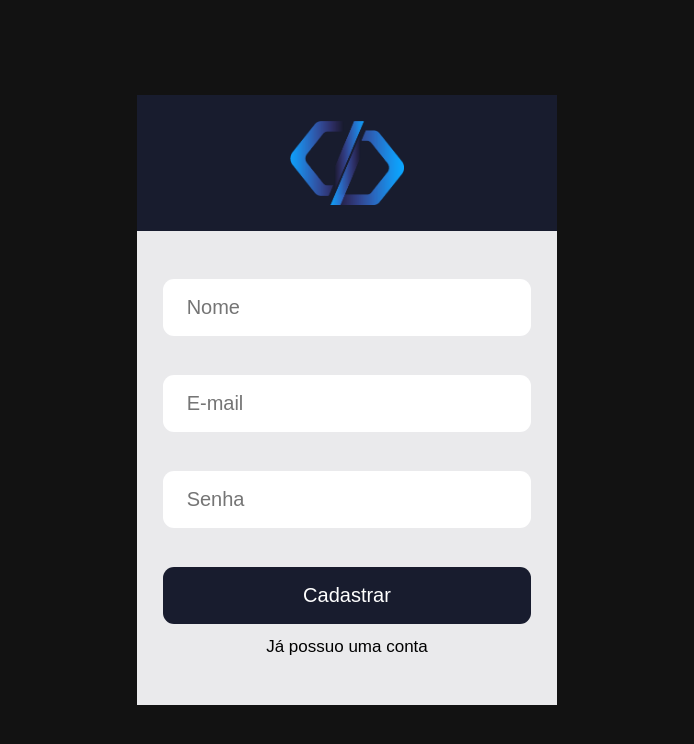
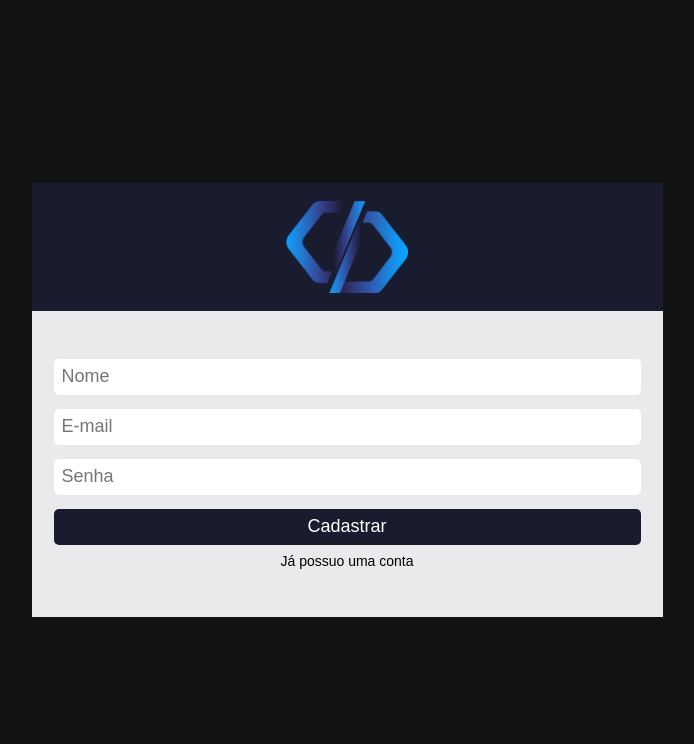
Before and after one commit to joaocolchalski/sistema_de_chamados_reactjs, a React (Create React App) app: page /signup in a window 1280 px wide. Shown: the top 744 px of the page, without its empty margins (293-987 px from the left). Built offline with nearby package versions, Linux system fonts and the light colour scheme.

Commit message:
Fazendo a parte de cadastro do usuário

```diff
--- a/src/App.js
+++ b/src/App.js
@@ -1,10 +1,13 @@
 import { BrowserRouter } from "react-router-dom";
 import RoutesApp from "./routes";
+import AuthProvider from "./contexts/auth";
 
 export default function App() {
   return (
     <BrowserRouter>
-      <RoutesApp />
+      <AuthProvider>
+        <RoutesApp />
+      </AuthProvider>
     </BrowserRouter>
   );
 }
--- a/src/contexts/auth.js
+++ b/src/contexts/auth.js
@@ -0,0 +1,60 @@
+import { useNavigate } from "react-router-dom";
+import { createContext } from "react";
+import { auth, db } from "../firebaseConnection";
+import {
+    addDoc,
+    collection,
+    doc,
+} from "firebase/firestore";
+import { signInWithEmailAndPassword, signOut, createUserWithEmailAndPassword } from "firebase/auth";
+
+export const AuthContext = createContext({})
+
+export default function AuthProvider({ children }) {
+    const navidate = useNavigate()
+
+    async function handleSignIn(email, password) {
+        alert(email)
+    }
+
+    async function handleSignUp(name, email, password) {
+        if (name.trim().length === 0 || email.trim().length === 0 || password.trim().length === 0) {
+            alert('Preencha todos os campos!')
+            return
+        }
+
+        await createUserWithEmailAndPassword(auth, email, password)
+            .then(async (value) => {
+                const collectionRef = collection(db, 'users')
+                await addDoc(collectionRef, {
+                    name: name,
+                    email: value.user.email,
+                    createdAt: new Date(),
+                    avatarUrl: ''
+                }).then(() => {
+                    navidate('/home', { replace: true })
+                })
+            })
+            .catch((err) => {
+                if (err.code === 'auth/email-already-in-use') {
+                    alert('Email já em uso por outro usuário!')
+                } else if (err.code === 'auth/missing-email') {
+                    alert('O email é obrigatório')
+                } else if (err.code === 'auth/invalid-email') {
+                    alert('E-mail Inválido')
+                } else if (err.code === 'auth/missing-password') {
+                    alert('A senha é obrigatória')
+                } else if (err.code === 'auth/weak-password') {
+                    alert('A senha precisa ter no mínimo 6 caracteres')
+                } else {
+                    console.log(err.code)
+                }
+            })
+    }
+
+    return (
+        <AuthContext.Provider value={{ handleSignIn, handleSignUp }}>
+            {children}
+        </AuthContext.Provider>
+    )
+}
--- a/src/pages/SignIn/index.js
+++ b/src/pages/SignIn/index.js
@@ -1,18 +1,29 @@
-import { useState } from "react"
+import { useContext, useState } from "react"
 import { Link } from "react-router-dom"
 import './signin.css'
+import { AuthContext } from "../../contexts/auth"
 
 export default function SignIn() {
     const [email, setEmail] = useState('')
     const [password, setPassword] = useState('')
 
+    const { handleSignIn } = useContext(AuthContext)
+
+    function SignIn(e) {
+        e.preventDefault()
+        handleSignIn(email, password)
+    }
+
     return (
         <div className="container">
-            <div className="form">
-                <img src={require("../../assets/logo-maior.png")} />
+            <form className="form" onSubmit={SignIn}>
+                <div className="logo-container">
+                    <img src={require("../../assets/logo-maior.png")} />
+                </div>
 
-                <form className="form-container">
+                <div className="form-container">
                     <input
+                        autoComplete={false}
                         type="email"
                         placeholder="E-mail"
                         value={email}
@@ -20,16 +31,17 @@ export default function SignIn() {
                     />
 
                     <input
+                        autoComplete={false}
                         type="password"
                         placeholder="Senha"
                         value={password}
                         onChange={(e) => setPassword(e.target.value)}
                     />
 
-                    <button>Acessar</button>
+                    <button type="submit">Acessar</button>
                     <Link to={'/signup'}>Criar uma conta</Link>
-                </form>
-            </div>
+                </div>
+            </form>
         </div>
     )
 }
--- a/src/pages/SignIn/signin.css
+++ b/src/pages/SignIn/signin.css
@@ -10,54 +10,58 @@
 .form{
     display: flex;
     flex-direction: column;
+    align-items: center;
+    width: 90%;
+    max-width: 631px;
+    background-color: #eaeaec;
+}
+
+.logo-container{
+    width: 100%;
+    background-color: #181c2e;
+    display: flex;
     justify-content: center;
     align-items: center;
-    background-color: #181c2e;
-    width: 32.87%;
-    max-width: 631px;
-    min-width: 300px;
 }
 
-.form img{
-    width: 26.95%;
-    max-width: 170px;
-    margin: 26px;
+.logo-container img{
+    height: 71.5%;
+    max-height: 128px;
 }
 
 .form-container{
     display: flex;
+    width: 100%;
+    justify-content: center;
+    align-items: center;
     flex-direction: column;
-    align-items: center;
-    justify-content: center;
-    background-color: #eaeaec;
-    width: 100%;
-    padding: 48px 26px;
+    padding: 48px 22px;
 }
 
 .form-container input{
-    height: 57px;
+    padding: 0 8px;
     width: 100%;
-    padding: 17px 0px 17px 24px;
-    font-size: 20px;
-    border-width: 0;
+    border: 0;
+    height: 36px;
+    font-size: 18px;
+    margin-bottom: 14px;
     background-color: #fff;
-    margin-bottom: 39px;
-    border-radius: 11px;
+    border-radius: 5px;
 }
 
 .form-container button{
     width: 100%;
-    height: 57px;
-    border-width: 0;
+    border: 0;
+    height: 36px;
     background-color: #181c2e;
     color: #fff;
-    font-size: 20px;
-    border-radius: 11px;
-    margin-bottom: 13px;
+    font-size: 18px;
+    border-radius: 5px;
+    margin-bottom: 8px;
 }
 
 .form-container a{
-    font-size: 17px;
+    font-size: 14px;
     color: #000;
     text-decoration: none;
 }
--- a/src/pages/SignUp/index.js
+++ b/src/pages/SignUp/index.js
@@ -1,17 +1,27 @@
-import { useState } from "react"
+import { useContext, useState } from "react"
 import { Link } from "react-router-dom"
+import { AuthContext } from "../../contexts/auth"
 
 export default function SignUp() {
     const [name, setName] = useState('')
     const [email, setEmail] = useState('')
     const [password, setPassword] = useState('')
 
+    const { handleSignUp } = useContext(AuthContext)
+
+    function SignUp(e) {
+        e.preventDefault()
+        handleSignUp(name, email, password)
+    }
+
     return (
         <div className="container">
-            <div className="form">
-                <img src={require("../../assets/logo-maior.png")} />
+            <form className="form" onSubmit={SignUp}>
+                <div className="logo-container">
+                    <img src={require("../../assets/logo-maior.png")} />
+                </div>
 
-                <form className="form-container">
+                <div className="form-container">
                     <input
                         type="text"
                         placeholder="Nome"
@@ -33,10 +43,10 @@ export default function SignUp() {
                         onChange={(e) => setPassword(e.target.value)}
                     />
 
-                    <button>Cadastrar</button>
+                    <button type="submit">Cadastrar</button>
                     <Link to={'/'}>Já possuo uma conta</Link>
-                </form>
-            </div>
+                </div>
+            </form>
         </div>
     )
 }
```
